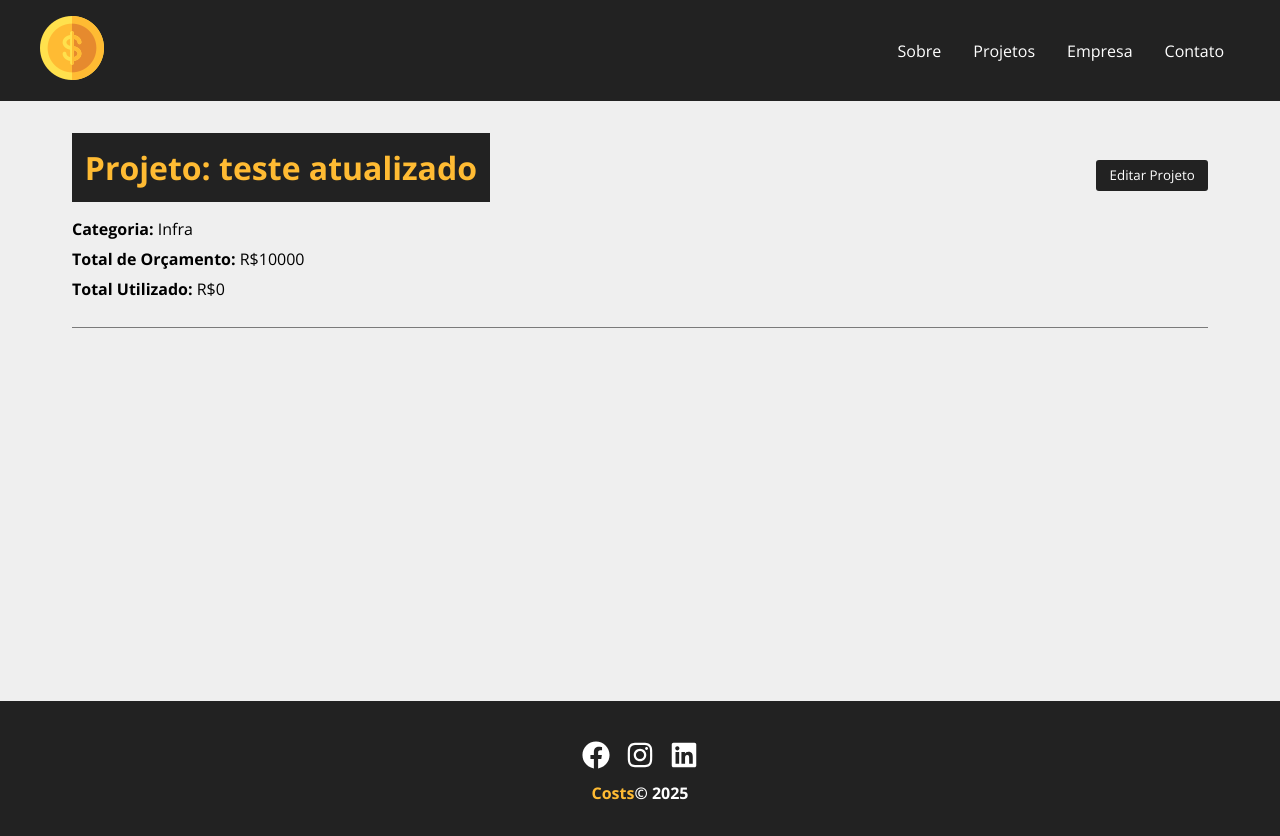
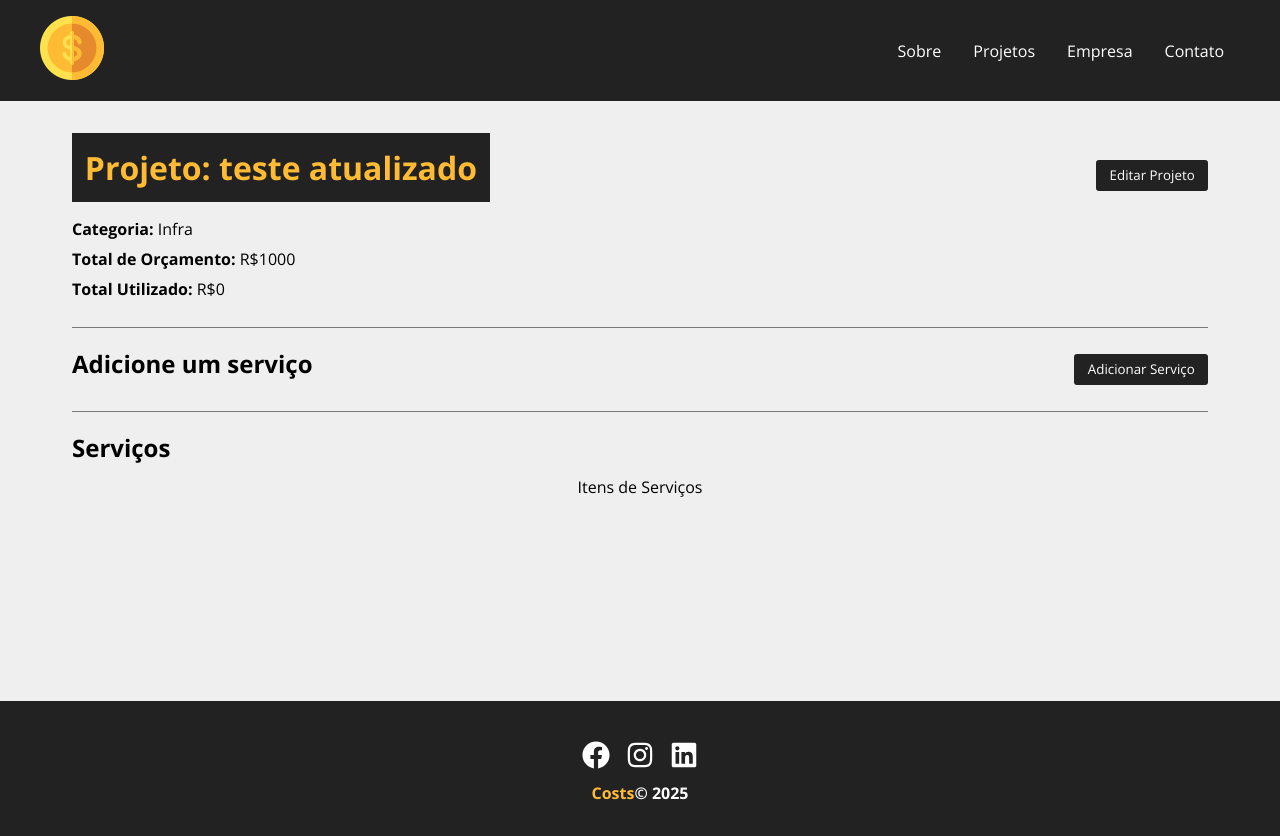
Before and after one commit to RoberthVieira/Costs, a React (Create React App) app: page /project/17f8 in a window 1280 px wide. Built offline with nearby package versions, Linux system fonts and the light colour scheme; data requests are answered from the project's data file.

Commit message:
feat: Correção de bug de mensagem de ediçaõ de projeto. Adiciona a sessão de serviços e serviços no componente Project.js

```diff
--- a/db.json
+++ b/db.json
@@ -14,7 +14,7 @@
     {
       "id": "17f8",
       "name": "teste atualizado",
-      "budget": "10000",
+      "budget": "1000",
       "categories": {
         "id": "1",
         "name": "Infra"
--- a/src/Components/Pages/Project.js
+++ b/src/Components/Pages/Project.js
@@ -14,6 +14,7 @@
     const [showProjectForm, setShowProjectForm] = useState(false);
     const [message, setMessage] = useState();
     const [messageType, setMessageType] = useState();
+    const [showServiceForm, setShowServiceForm] = useState(false)
 
     useEffect(() => {
         setTimeout(() => {
@@ -34,7 +35,12 @@
         setShowProjectForm(!showProjectForm);
     }
 
+    function toggleServiceForm(){
+        setShowServiceForm(!showServiceForm)
+    }
+
     function editPost(project){
+        setMessage('')
 
         if(project.budget < project.cost){
             setMessage("O orçamento não pode ser menor que o custo do projeto!")
@@ -88,6 +94,19 @@
                                 </div>
                             )}
                         </div>
+                        <div className={styles.service_form_container}>
+                            <h2>Adicione um serviço</h2>
+                            <button onClick={toggleServiceForm} className={styles.btn}>
+                                {!showServiceForm ? 'Adicionar Serviço' : 'Fechar'}
+                            </button>
+                            <div className={styles.projectInfo}>
+                                {showServiceForm && (<div>Formulario</div>)}
+                            </div>
+                        </div>
+                        <h2>Serviços</h2>
+                        <Container customClass='start'>
+                            <p>Itens de Serviços</p>
+                        </Container>
                     </Container>
                 </div>
             ) : (
```
